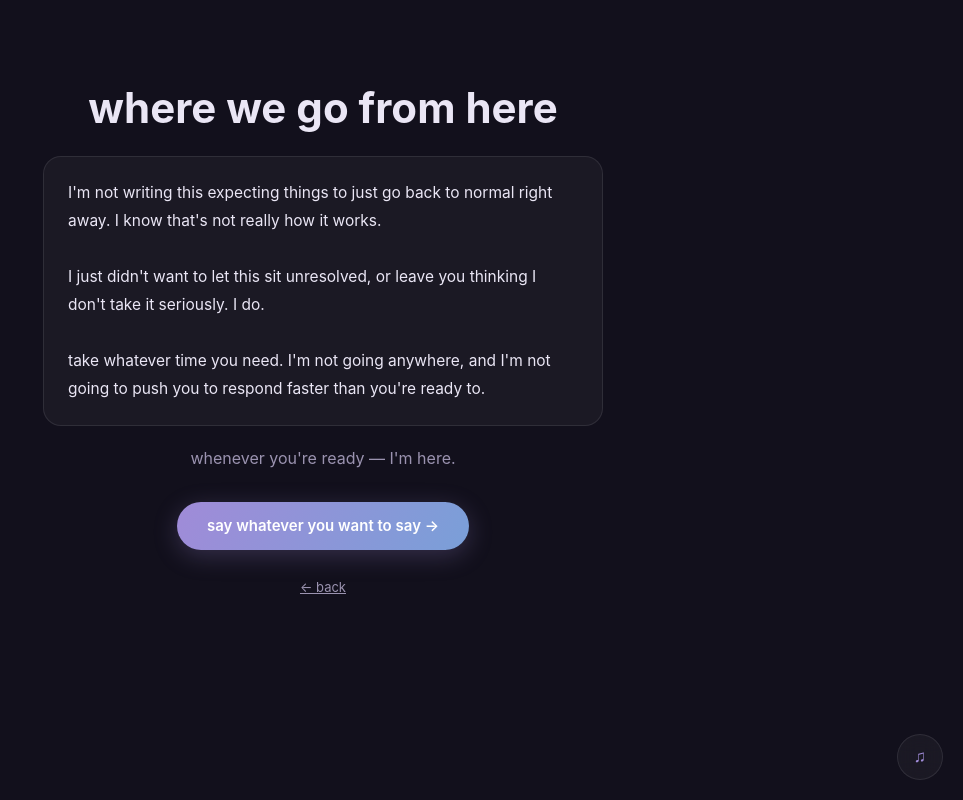
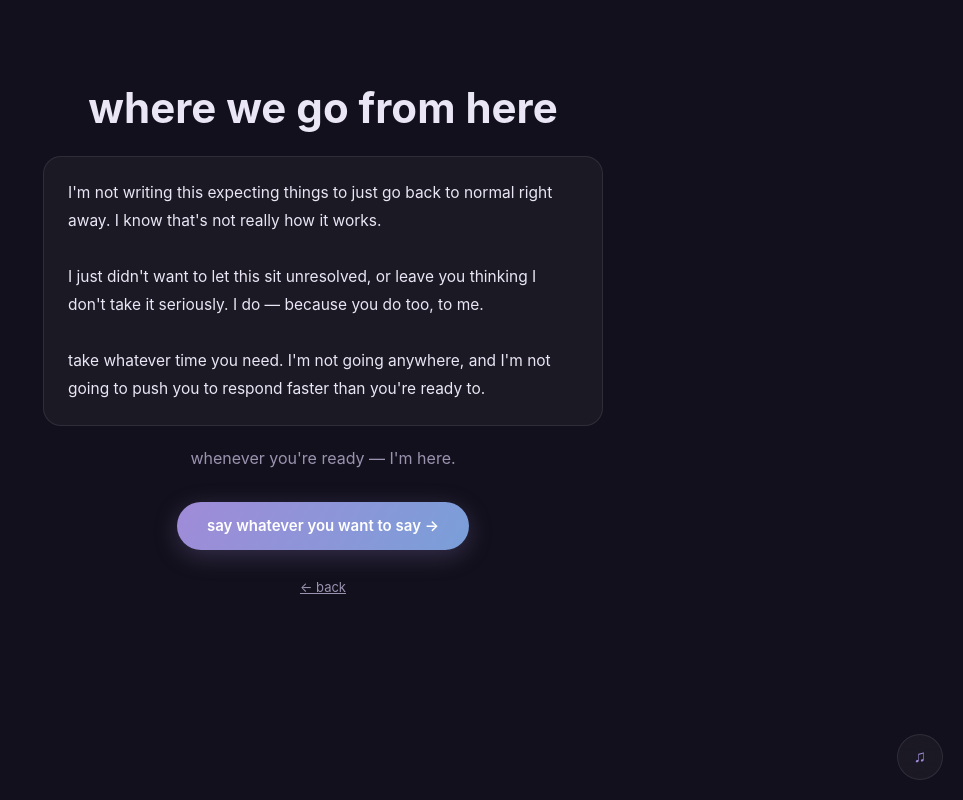
Before and after one commit to ktg17/feelsorry, a React (Vite) app: page /forward in a window 1280 px wide. Shown: the whole page, without its empty margins (317-1280 px from the left). Built offline with nearby package versions, Linux system fonts and the light colour scheme.

Commit message:
update: src/pages/GoingForward.jsx

```diff
--- a/src/pages/GoingForward.jsx
+++ b/src/pages/GoingForward.jsx
@@ -11,7 +11,7 @@ export default function GoingForward() {
         lineHeight: 1.8, marginBottom: 20 }}>
         I'm not writing this expecting things to just go back to normal right away. I know that's not really how it works.
         <br /><br />
-        I just didn't want to let this sit unresolved, or leave you thinking I don't take it seriously. I do.
+        I just didn't want to let this sit unresolved, or leave you thinking I don't take it seriously. I do — because you do too, to me.
         <br /><br />
         take whatever time you need. I'm not going anywhere, and I'm not going to push you to respond faster than you're ready to.
       </div>
```
